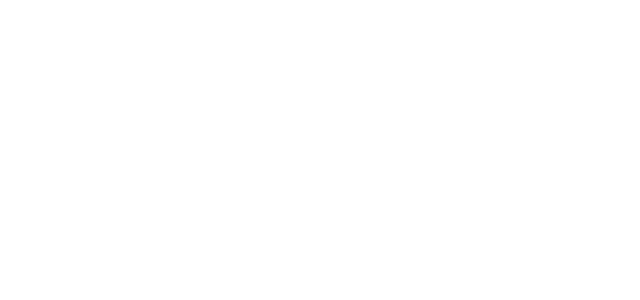
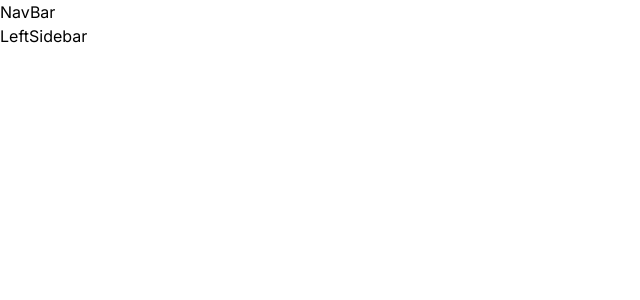
Before and after one commit to toiaa/dev-social-network, a Next.js app: page / in a window 1280 px wide. Shown: the top 300 px of the page, without its empty margins (0-640 px from the left). Built offline with nearby package versions, Linux system fonts and the light colour scheme.

Commit message:
testing husky again

```diff
--- /dev/null
+++ b/app/(root)/layout.tsx
@@ -0,0 +1,17 @@
+import React from "react";
+
+function Layout({ children }: { children: React.ReactNode }) {
+  return (
+    <main className="background-light850_dark100 relative">
+      NavBar
+      <div className="flex">
+        LeftSidebar
+        <section className="flex min-h-screen flex-1 flex-col px-6 pb-6 pt-36 max-md:pb-14 sm:px-14">
+          <div className="mx-auto w-full max-w-5xl"></div>
+        </section>
+      </div>
+    </main>
+  );
+}
+
+export default Layout;
--- a/package.json
+++ b/package.json
@@ -6,7 +6,7 @@
     "dev": "next dev",
     "build": "next build",
     "start": "next start",
-    "lint": "eslint --ignore-path .eslintignore --ext .js,.ts .",
+    "lint": "next lint",
     "format": "prettier --check --ignore-path .gitignore .",
     "format:fix": "prettier --write './**/*.{js,jsx,ts,tsx,css,md,json}' --config ./.prettierrc"
   },
@@ -31,6 +31,7 @@
     "@types/node": "^20",
     "@types/react": "^18",
     "@types/react-dom": "^18",
+    "@typescript-eslint/parser": "^6.11.0",
     "autoprefixer": "10.4.14",
     "eslint": "^8",
     "eslint-config-next": "^14.0.2",
```
Also changed, not shown: .eslintrc.json, 2 other files (tests, documents, lock files or other folders).
